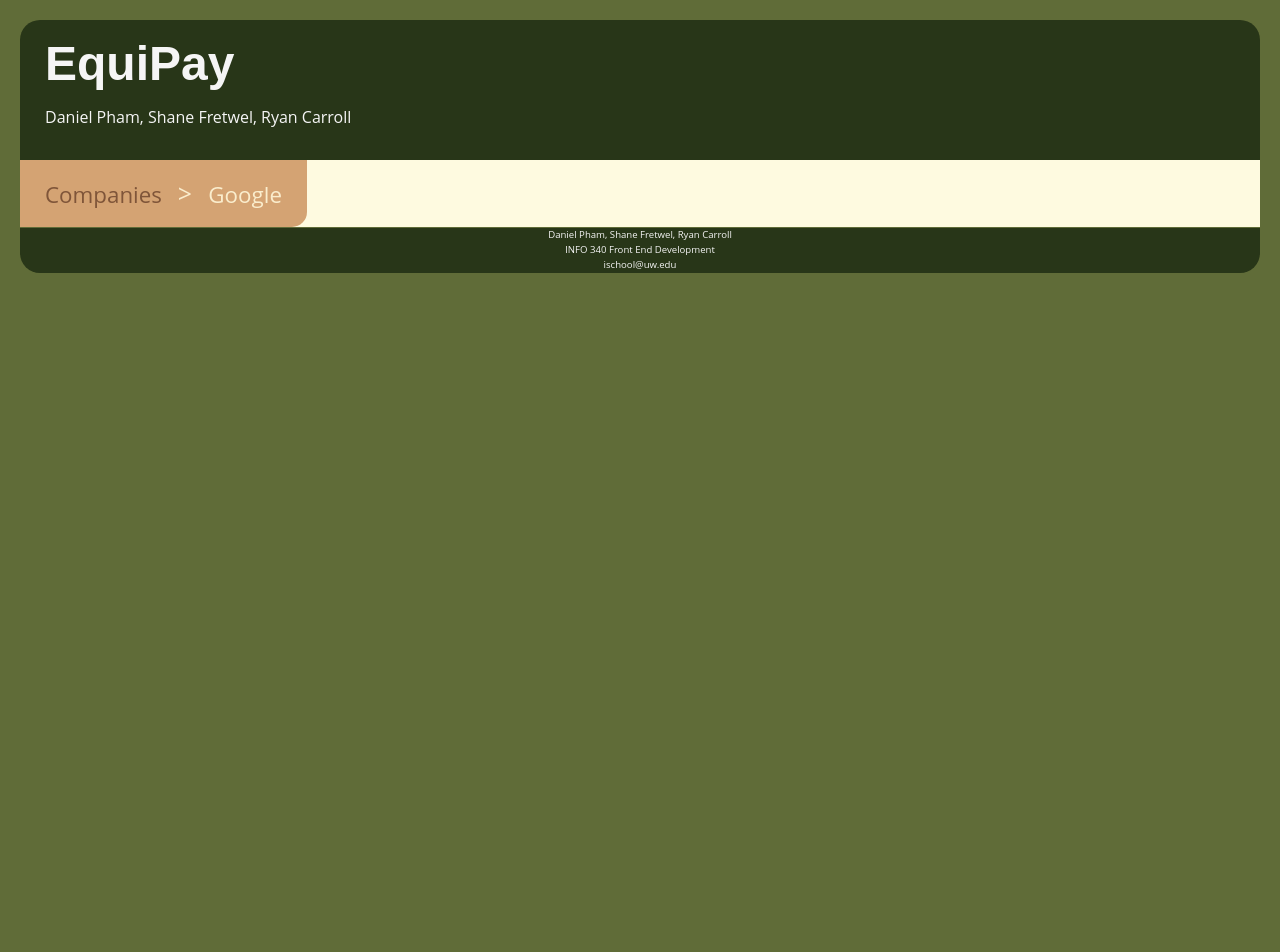
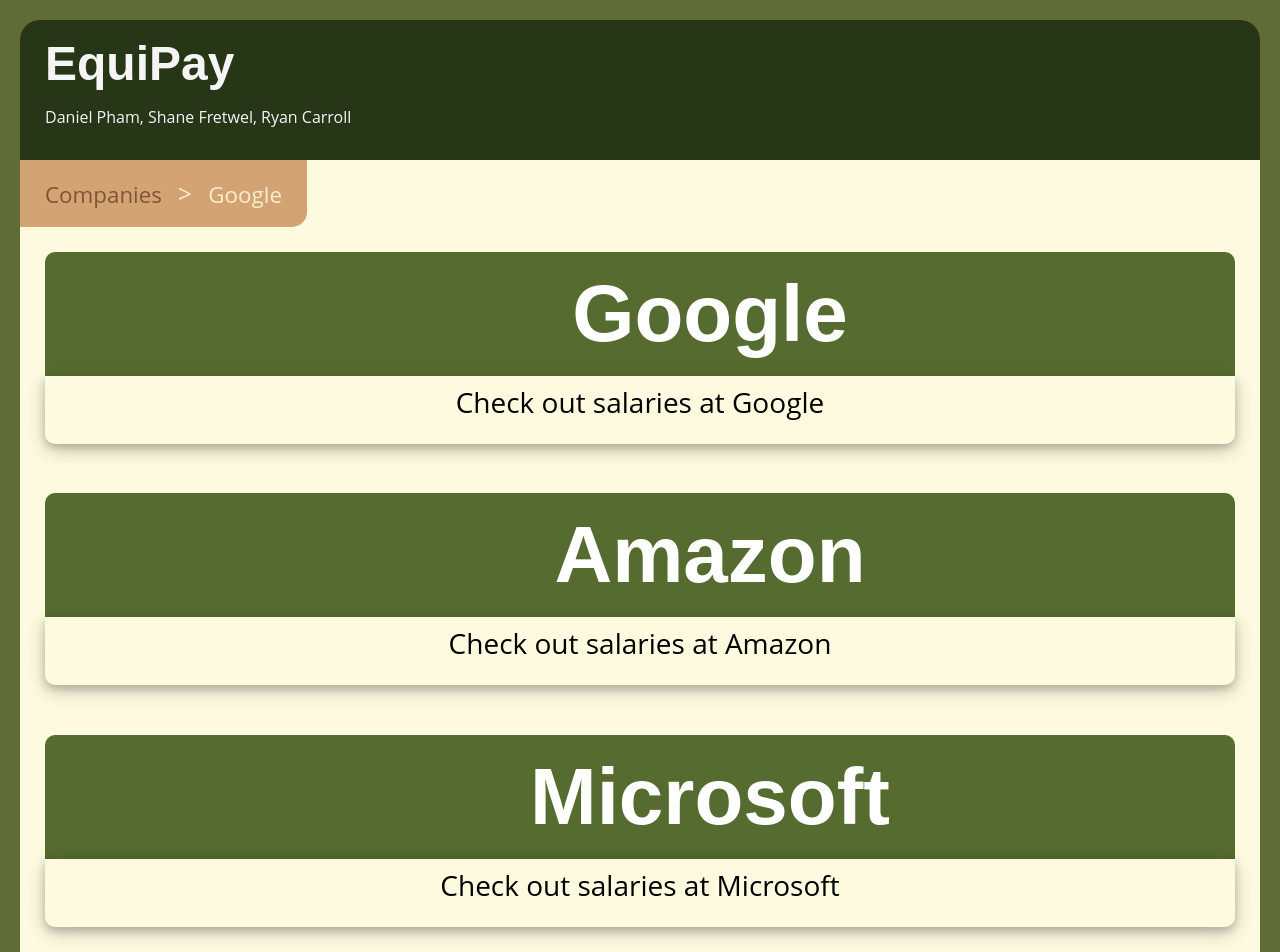
Before and after one commit to danielpham0/equipay-info340, a React (Create React App) app: page / in a window 1280 px wide. Shown: the top 952 px of the page. Before the commit the page ends 800 px from the top, so only its background shows below. Built offline with nearby package versions, Linux system fonts and the light colour scheme.

Commit message:
Add companies page

```diff
--- a/src/App.js
+++ b/src/App.js
@@ -1,5 +1,6 @@
 // import React, { useState } from 'react';
 import RolePage from './Roles';
+import CompanyPage from './companies';
 import 'bootstrap/dist/css/bootstrap.min.css';
 import './App.css';
 import { Route, Switch, Link, Redirect, NavLink } from 'react-router-dom'
@@ -22,7 +23,7 @@
         <div>
           <Switch>
             <Route path='/landing'> </Route>
-            <Route exact path='/'> </Route>
+            <Route exact path='/'> <CompanyPage /></Route>
             <Route path='/roles/:company'> <RolePage /></Route>
             <Route path='/chart/:company/:role'> </Route>
             <Route path='/form'> </Route>
--- a/src/companies.js
+++ b/src/companies.js
@@ -1 +1,36 @@
 import React from 'react';
+
+function CompanyPage(props){
+    return (
+        <div>
+            <div className="card_frame">
+            <div className="c_card">
+            <a href="roles.html">
+                <h3><span className="google_logo" aria-hidden="true"></span> Google</h3>
+                <div className="c_content">
+                <p>Check out salaries at Google</p>
+                </div>
+            </a>
+            </div>
+            <div className="c_card">
+            <h3><span className="amazon_logo" aria-hidden="true"></span> Amazon</h3>
+            <div className="c_content">
+                <p>Check out salaries at Amazon</p>
+            </div>
+            </div>
+            <div className="c_card">
+            <h3><span className="microsoft_logo" aria-hidden="true"></span> Microsoft</h3>
+            <div className="c_content">
+                <p>Check out salaries at Microsoft</p>
+            </div>
+            </div>
+        </div>
+
+        <div className="userDataDiv">
+            <button className="userDataBtn"><a className="userDataLink" href="form.html">Self Report Data</a></button>
+        </div>
+      </div>
+    )
+}
+
+export default CompanyPage;
```
